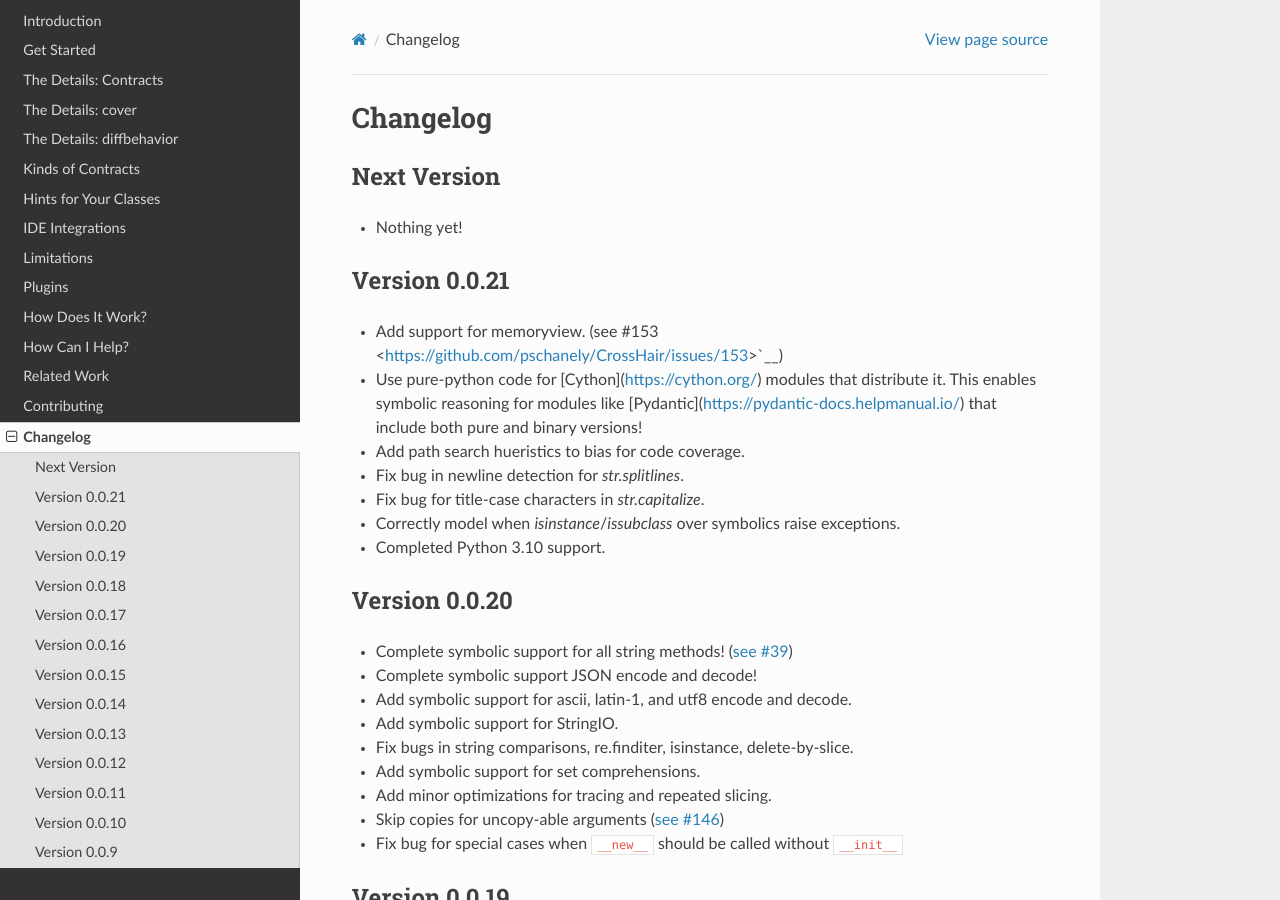
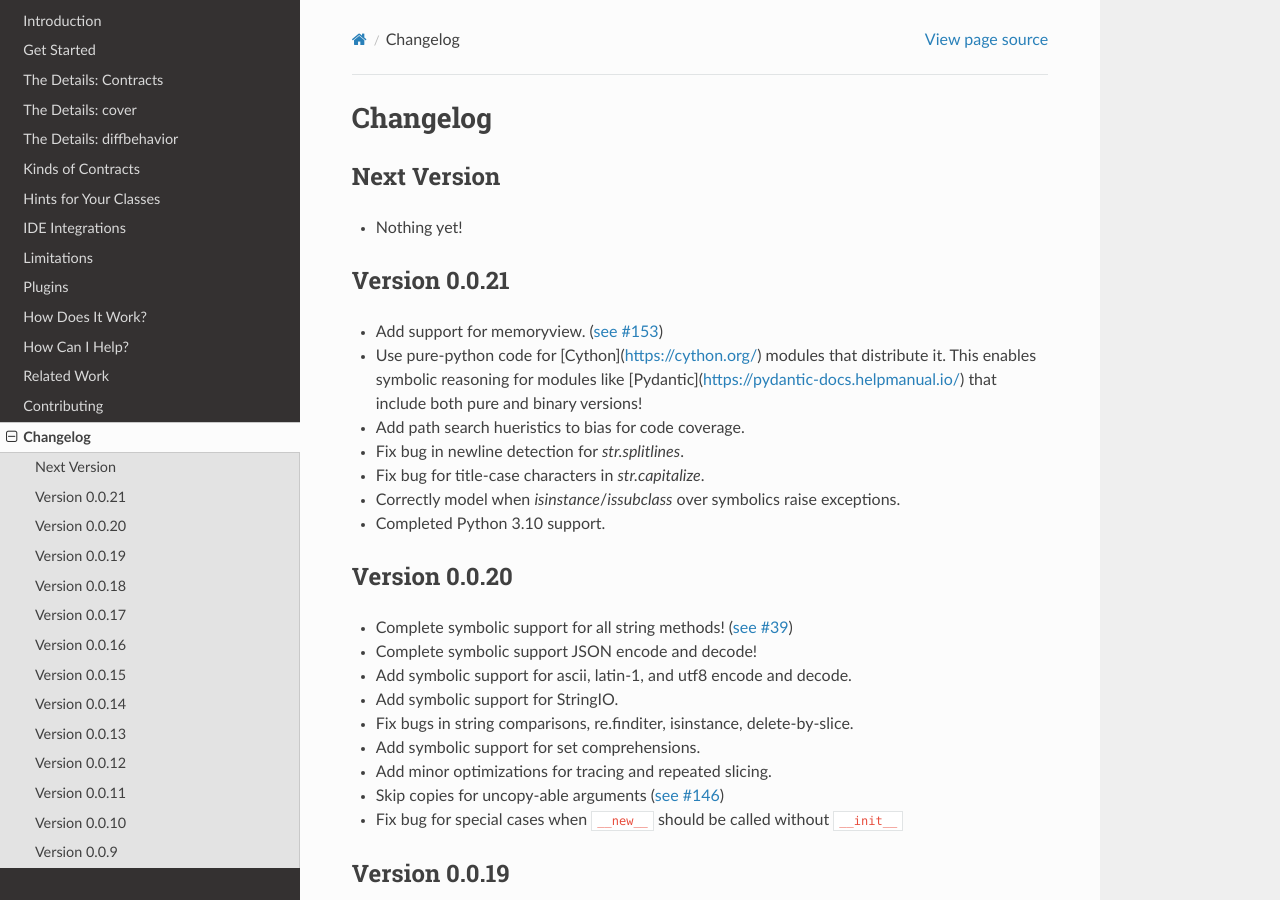
Before and after one commit to pschanely/CrossHair, a Sphinx documentation site: the page built from doc/source/changelog.rst, in a window 1280 px wide and 900 px high. Built offline with Sphinx 7.4.7 and the Read the Docs theme 2.0.0, drawn with Linux system fonts in a browser that asks for light colours; the version number is read from the project's files by our own code.

Commit message:
Fix typo in changelog

```diff
--- a/doc/source/changelog.rst
+++ b/doc/source/changelog.rst
@@ -13,7 +13,7 @@ Version 0.0.21
 --------------
 
 * Add support for memoryview.
-  (see #153 <https://github.com/pschanely/CrossHair/issues/153>`__)
+  (`see #153 <https://github.com/pschanely/CrossHair/issues/153>`__)
 * Use pure-python code for
   [Cython](https://cython.org/)
   modules that distribute it.
```
